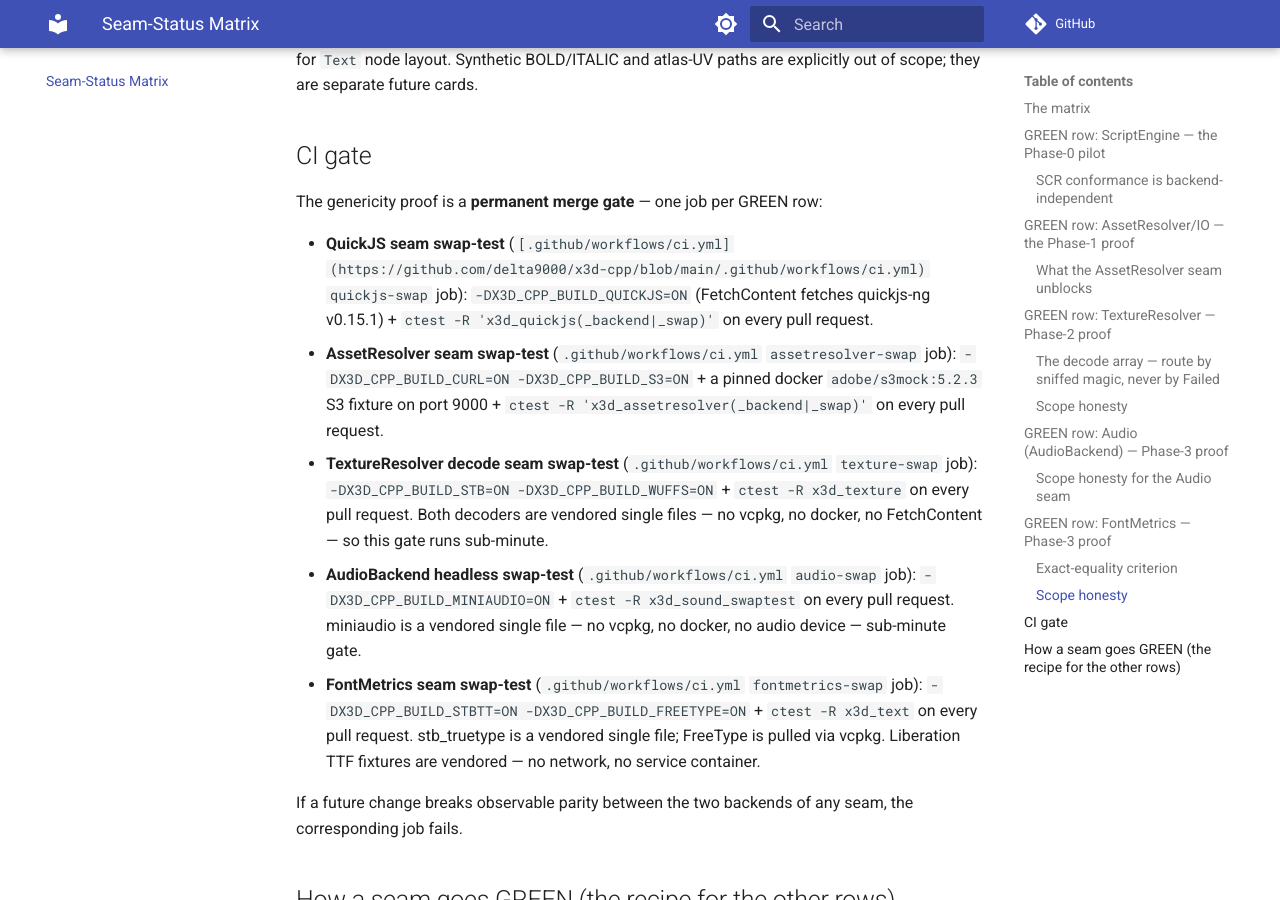
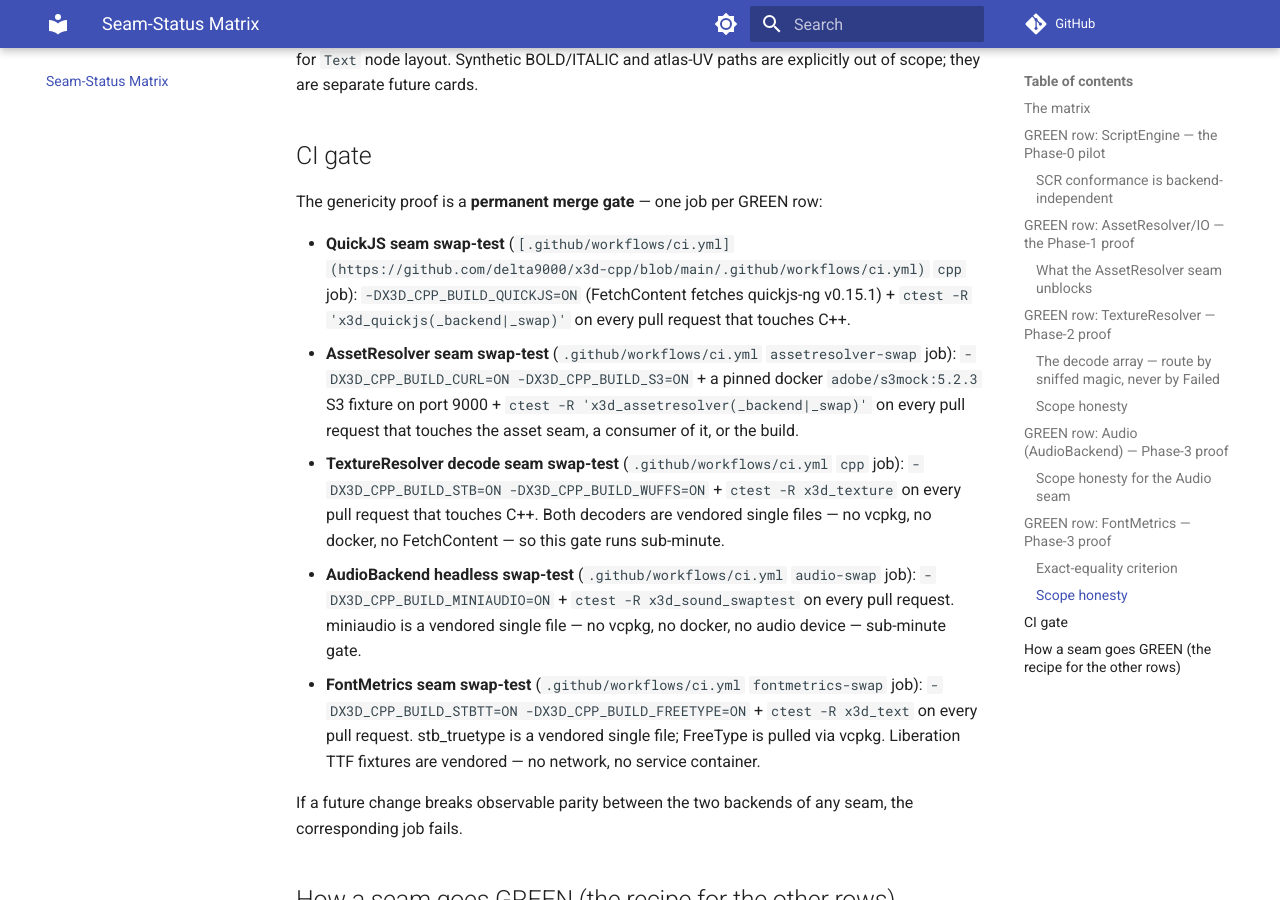
Before and after one commit to delta9000/x3d-cpp, an MkDocs documentation site: the page built from docs/wiki/seam-status.md, in a window 1280 px wide and 900 px high, scrolled down 7241 px. Built offline with MkDocs 1.6.1 and Material for MkDocs 9.7.7, drawn with Linux system fonts in a browser that asks for light colours; comment, search, counter and statistics services are not loaded.

```diff
--- a/docs/wiki/seam-status.md
+++ b/docs/wiki/seam-status.md
@@ -285,14 +285,15 @@ out of scope; they are separate future cards.
 The genericity proof is a **permanent merge gate** — one job per GREEN row:
 
 - **QuickJS seam swap-test** (`[.github/workflows/ci.yml](https://github.com/delta9000/x3d-cpp/blob/main/.github/workflows/ci.yml)`
-  `quickjs-swap` job): `-DX3D_CPP_BUILD_QUICKJS=ON` (FetchContent fetches quickjs-ng
-  v0.15.1) + `ctest -R 'x3d_quickjs(_backend|_swap)'` on every pull request.
+  `cpp` job): `-DX3D_CPP_BUILD_QUICKJS=ON` (FetchContent fetches quickjs-ng
+  v0.15.1) + `ctest -R 'x3d_quickjs(_backend|_swap)'` on every pull request that touches C++.
 - **AssetResolver seam swap-test** (`.github/workflows/ci.yml` `assetresolver-swap` job):
   `-DX3D_CPP_BUILD_CURL=ON -DX3D_CPP_BUILD_S3=ON` + a pinned docker `adobe/s3mock:5.2.3`
-  S3 fixture on port 9000 + `ctest -R 'x3d_assetresolver(_backend|_swap)'` on every pull request.
-- **TextureResolver decode seam swap-test** (`.github/workflows/ci.yml` `texture-swap` job):
+  S3 fixture on port 9000 + `ctest -R 'x3d_assetresolver(_backend|_swap)'` on every pull request
+  that touches the asset seam, a consumer of it, or the build.
+- **TextureResolver decode seam swap-test** (`.github/workflows/ci.yml` `cpp` job):
   `-DX3D_CPP_BUILD_STB=ON -DX3D_CPP_BUILD_WUFFS=ON` + `ctest -R x3d_texture` on every pull
-  request. Both decoders are vendored single files — no vcpkg, no docker, no FetchContent — so
+  request that touches C++. Both decoders are vendored single files — no vcpkg, no docker, no FetchContent — so
   this gate runs sub-minute.
 - **AudioBackend headless swap-test** (`.github/workflows/ci.yml` `audio-swap` job):
   `-DX3D_CPP_BUILD_MINIAUDIO=ON` + `ctest -R x3d_sound_swaptest` on every
```
Also changed, not shown: README.md (+15 -11 lines), docs/wiki/decisions/0024-textureresolver-second-backend-swap-test.md (+1 -1 lines), docs/wiki/guides/build-and-mise.md (+1 -1 lines), docs/wiki/subsystems/system-asset-io.md (+1 -1 lines), docs/wiki/subsystems/system-texture-decode.md (+2 -2 lines), 2 other files.
